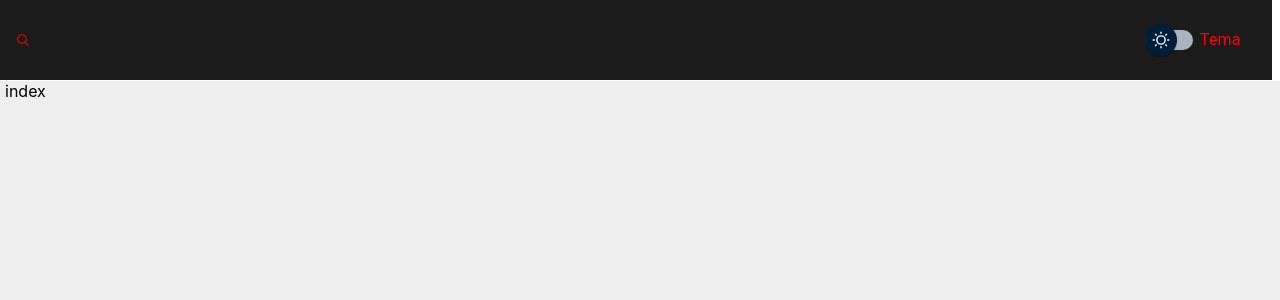
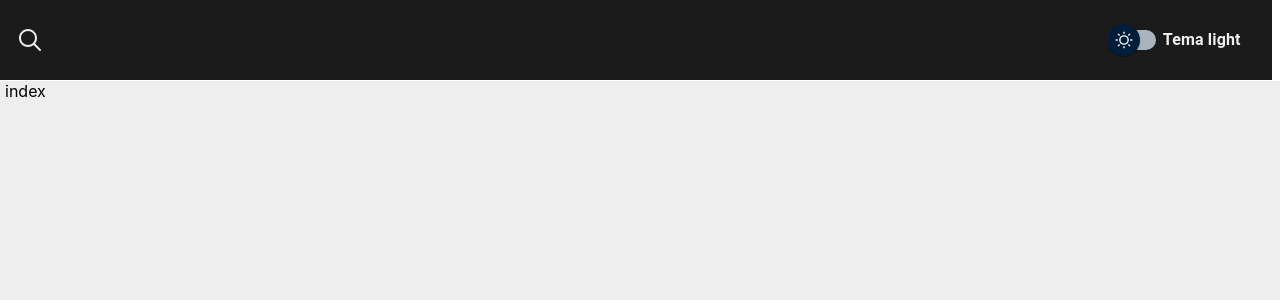
Before and after one commit to oliveiramiro2/pokedex-updated, a React (Create React App) app: page / in a window 1280 px wide. Shown: the top 300 px of the page. Built offline with nearby package versions, Linux system fonts and the light colour scheme.

Commit message:
added context for change theme

```diff
--- a/src/Pages/public/components/Header/index.tsx
+++ b/src/Pages/public/components/Header/index.tsx
@@ -1,21 +1,27 @@
-import React, { useState } from "react";
+import React, { useState, useEffect, useContext } from "react";
 import { FormGroup, FormControlLabel } from "@mui/material";
 import { RxMagnifyingGlass } from "react-icons/rx";
 
 import { SHeaderContain, SContainSwitch, MaterialUISwitch } from "./styled";
+import { ThemeContext } from "../../../../Services/context";
 
 const Header: React.FC = () => {
     const [theme, setTheme] = useState<boolean>(false);
+    const { setThemeSelect } = useContext(ThemeContext);
+
+    useEffect(() => {
+        setThemeSelect(theme)
+    }, [theme]);
 
     return (
         <SHeaderContain>
-            <RxMagnifyingGlass />
+            <RxMagnifyingGlass size={30} />
             <SContainSwitch>
                 <FormGroup>
                     <FormControlLabel
                         control={<MaterialUISwitch checked={theme} />}
                         onChange={() => setTheme(!theme)}
-                        label="Tema"
+                        label={`Tema ${theme ? 'dark' : 'light'}`}
                     />
                 </FormGroup>
             </SContainSwitch>
--- /dev/null
+++ b/src/Services/context/index.tsx
@@ -0,0 +1,25 @@
+import React, { createContext, useState, useMemo } from "react";
+
+interface IThemeContext {
+    themeSelect: boolean;
+    setThemeSelect: Function;
+}
+
+export const ThemeContext = createContext<IThemeContext>({} as IThemeContext);
+
+const ThemeChangeProvider: React.FC<any> = ({ children }) => {
+    const [themeSelect, setThemeSelect] = useState<boolean>(false);
+
+    const valueContext = useMemo(
+        () => ({ themeSelect, setThemeSelect }),
+        [themeSelect]
+    );
+
+    return (
+        <ThemeContext.Provider value={valueContext}>
+            {children}
+        </ThemeContext.Provider>
+    );
+};
+
+export default ThemeChangeProvider;
--- a/src/Services/theme/index.tsx
+++ b/src/Services/theme/index.tsx
@@ -1,5 +1,6 @@
-import React from "react";
+import React, { useContext, useMemo } from "react";
 import { ThemeProvider } from "styled-components";
+import { ThemeContext } from "../context";
 
 interface ITheme {
     colorPrimary: "#eee" | "#1b1b1b";
@@ -16,8 +17,15 @@ const themeDark: ITheme = {
     colorSecondary: "#eee",
 };
 
-const ThemePokedex: React.FC<any> = ({ children }) => (
-    <ThemeProvider theme={themeLight}>{children}</ThemeProvider>
-);
+const ThemePokedex: React.FC<any> = ({ children }) => {
+    const { themeSelect } = useContext(ThemeContext);
+
+    const themeSeleted = useMemo(
+        () => (themeSelect ? themeDark : themeLight),
+        [themeSelect]
+    );
+
+    return <ThemeProvider theme={themeSeleted}>{children}</ThemeProvider>;
+};
 
 export default ThemePokedex;
--- a/src/index.tsx
+++ b/src/index.tsx
@@ -5,6 +5,7 @@ import { BrowserRouter } from "react-router-dom";
 import "./index.css";
 import reportWebVitals from "./reportWebVitals";
 import PokedexRoutes from "./Routes";
+import ThemeChangeProvider from "./Services/context";
 import ThemePokedex from "./Services/theme";
 
 const root = ReactDOM.createRoot(
@@ -12,11 +13,13 @@ const root = ReactDOM.createRoot(
 );
 root.render(
     <BrowserRouter>
-        <ThemePokedex>
-            <React.StrictMode>
-                <PokedexRoutes />
-            </React.StrictMode>
-        </ThemePokedex>
+        <ThemeChangeProvider>
+            <ThemePokedex>
+                <React.StrictMode>
+                    <PokedexRoutes />
+                </React.StrictMode>
+            </ThemePokedex>
+        </ThemeChangeProvider>
     </BrowserRouter>
 );
 
```
Also changed, not shown: src/Pages/public/components/Header/styled.tsx (+29 -26 lines).
